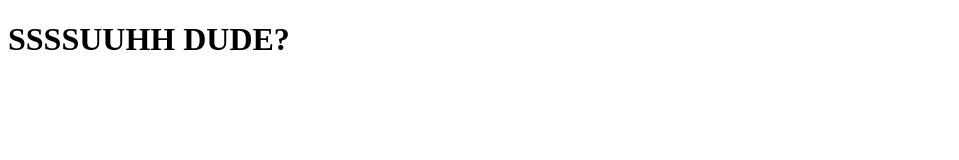
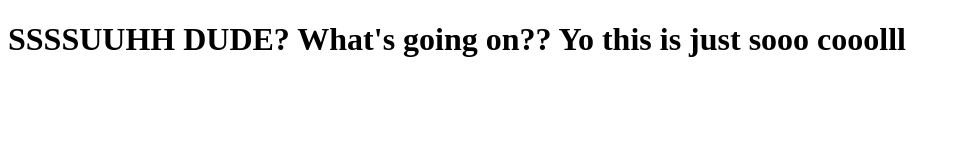
Before and after one commit to VictorKaberukaShyaka/Coursera-Test, a plain HTML site: page site/index.html in a window 1280 px wide. Shown: the whole page, without its empty margins (0-959 px from the left). Drawn offline with Linux system fonts and the light colour scheme.

Commit message:
A small change.

```diff
--- a/site/index.html
+++ b/site/index.html
@@ -4,6 +4,6 @@
 	<title>SSUPP Coursera!</title>
 </head>
 <body>
-<h1>SSSSUUHH DUDE?</h1>
+<h1>SSSSUUHH DUDE? What's going on?? Yo this is just sooo cooolll</h1>
 </body>
 </html>
```
